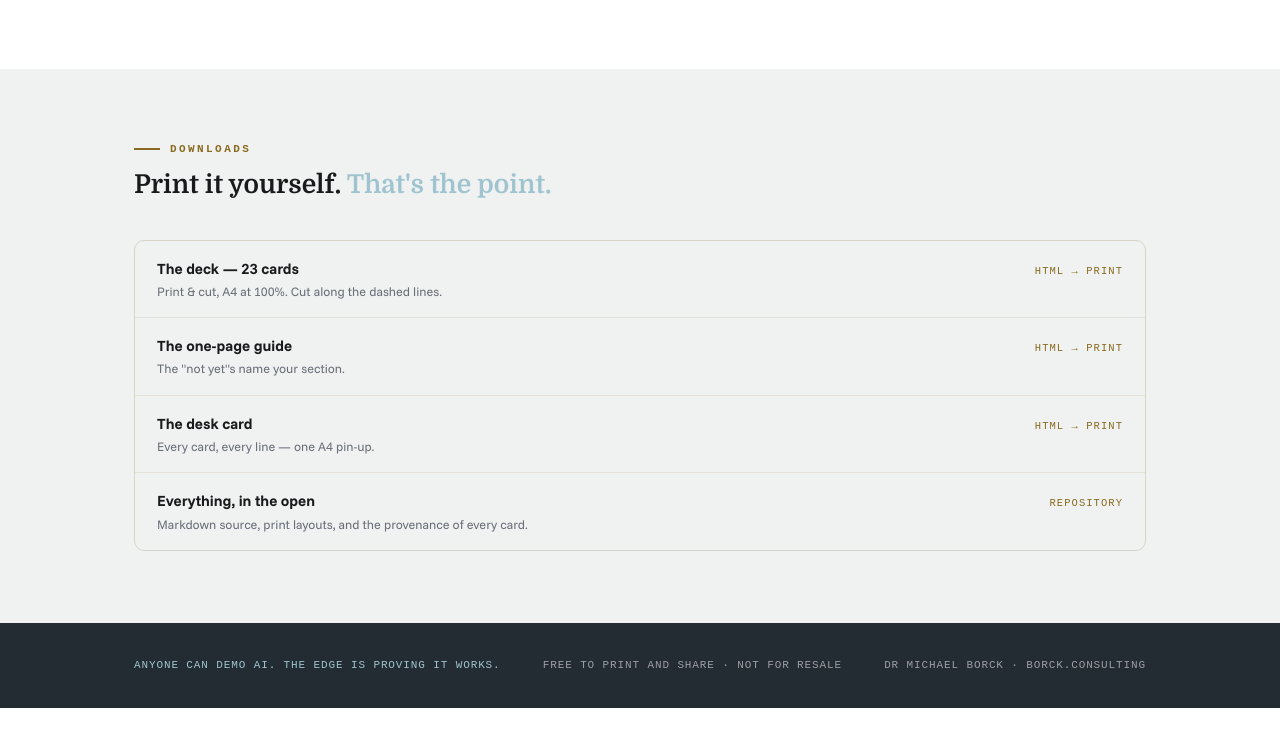
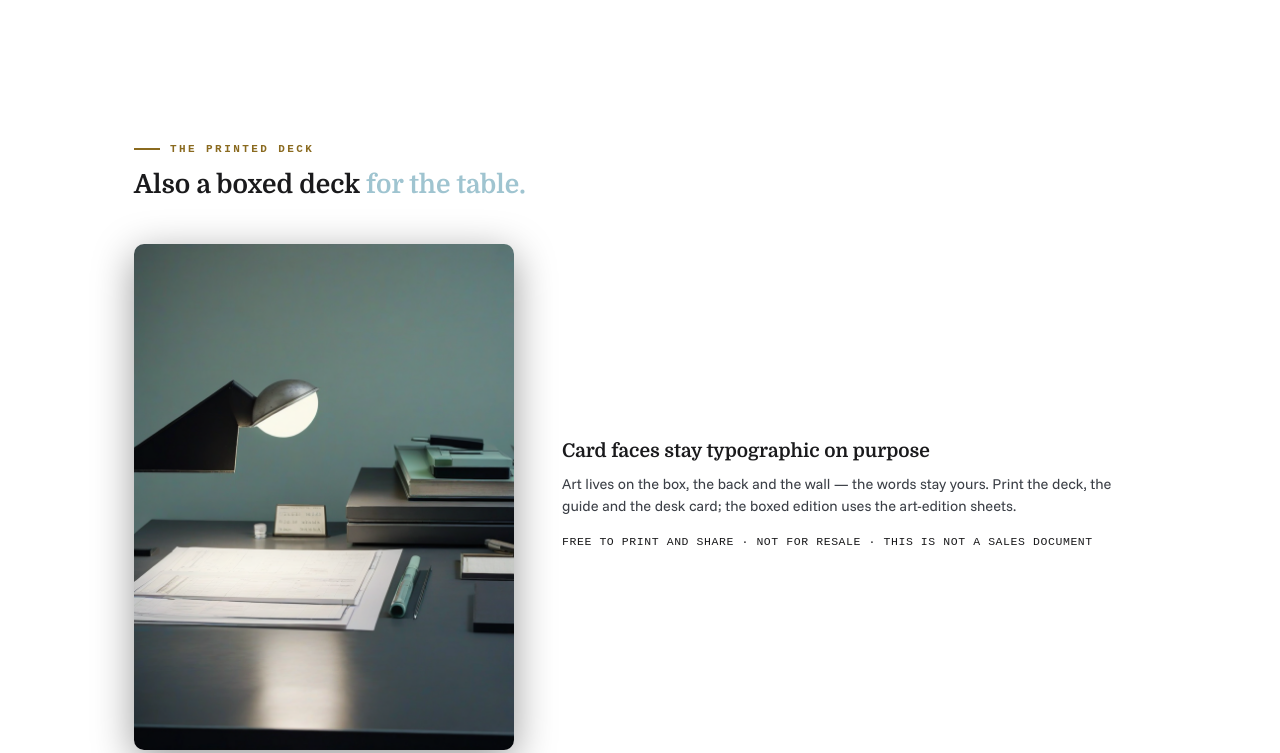
Before and after one commit to michael-borck/evidence-deck, a plain HTML site: page index.html in a window 1280 px wide. Shown: the part 1296-2049 px from the top of the page. Before the commit the page ends 2004 px from the top, so only its background shows below. Drawn offline with Linux system fonts and the light colour scheme; a web font is replaced by a local one.

Commit message:
Wire hero art and boxed-deck section into landing

```diff
--- a/index.html
+++ b/index.html
@@ -17,6 +17,9 @@ h1,h2,h3{font-family:var(--serif);line-height:1.15}
 .kicker.dark{color:#8A6A1F}.kicker.dark::before{background:#8A6A1F}
 .wrap{max-width:1060px;margin:0 auto;padding:0 24px}
 .hero{position:relative;background:var(--bg);color:#fff;overflow:hidden}
+.hero .bg{position:absolute;inset:0;background:url('assets/art/banner.png') center/cover;opacity:.42}
+.hero .bg::after{content:"";position:absolute;inset:0;background:linear-gradient(90deg,rgba(35,43,51,.96) 0%,rgba(35,43,51,.7) 48%,rgba(35,43,51,.25) 100%)}
+.hero .wrap{position:relative;z-index:1}
 .hero .wrap{position:relative;padding:110px 24px 120px;max-width:1060px}
 .hero h1{font-size:clamp(30px,4.6vw,46px);margin:14px 0 0}
 .hero h1 em{font-style:normal;color:var(--gold)}
@@ -42,6 +45,12 @@ section.alt{background:var(--paper)}
 .step .n{font-family:var(--serif);font-size:30px;color:var(--gold);font-weight:700}
 .step h3{font-size:16px;margin:6px 0 6px}
 .step p{font-size:13.5px;color:#4B5157}
+.split{display:grid;grid-template-columns:minmax(240px,380px) 1fr;gap:48px;align-items:center;margin-top:44px}
+.split img{width:100%;border-radius:10px;display:block;box-shadow:0 10px 40px rgba(0,0,0,.4)}
+.split h3{font-size:19px;margin:0 0 10px}
+.split p{font-size:14.5px;color:#3B3F46;margin:0 0 12px}
+.split .facts{font-family:var(--mono);font-size:11.5px;letter-spacing:.05em;color:var(--faint);line-height:2;text-transform:uppercase}
+@media(max-width:800px){.split{grid-template-columns:1fr}}
 .dl{margin-top:40px;border:1px solid #D8D4CA;border-radius:10px;overflow:hidden}
 .dl a{display:flex;justify-content:space-between;align-items:baseline;gap:16px;padding:16px 22px;text-decoration:none;color:var(--ink);border-bottom:1px solid #E4E1D8}
 .dl a:last-child{border-bottom:0}
@@ -53,7 +62,7 @@ footer{background:var(--bg);color:rgba(255,255,255,.55);padding:34px 0}
 footer .wrap{display:flex;justify-content:space-between;gap:16px;flex-wrap:wrap;font-family:var(--mono);font-size:11px;letter-spacing:.08em;text-transform:uppercase}
 footer .tag{color:var(--gold)}
 </style></head><body>
-<div class="hero"><div class="wrap">
+<div class="hero"><div class="bg"></div><div class="wrap">
 <div class="kicker">A free deck of moves</div>
 <h1>Does it actually work?<br><em>Prove it.</em></h1>
 <p class="lede">Twenty-three cards from two books on applied AI evaluation: claims versus tested controls, the three release gates, honest measurement, defensible ratings, and the records that make the judgement defensible.</p>
@@ -73,6 +82,21 @@ footer .tag{color:var(--gold)}
 <h2 class="lead">Deal it. <em>Work it. Commit to three.</em></h2>
 <div class="pair"><div class="step"><div class="n">1</div><h3>Write the proof brief first</h3><p>Intended use, affected people, baseline, acceptance rule with the blast radius — before the build, not after the results.</p></div><div class="step"><div class="n">2</div><h3>Label every claim</h3><p>Observed, illustrative, or not tested. A demo persuades; a log proves.</p></div><div class="step"><div class="n">3</div><h3>Defend the dossier at the gates</h3><p>Prototype, pilot, production, continued operation — each gate has its own evidence.</p></div></div>
 </div></section>
+<section>
+  <div class="wrap">
+    <div class="kicker dark">The printed deck</div>
+    <h2 class="lead">Also a boxed deck <em>for the table.</em></h2>
+    <div class="split">
+      <img src="assets/art/cover.png" alt="Box art">
+      <div>
+        <h3>Card faces stay typographic on purpose</h3>
+        <p>Art lives on the box, the back and the wall — the words stay yours. Print the deck, the guide and the desk card; the boxed edition uses the art-edition sheets.</p>
+        <div class="facts">Free to print and share · not for resale · this is not a sales document</div>
+      </div>
+    </div>
+  </div>
+</section>
+
 <section class="alt" id="download"><div class="wrap">
 <div class="kicker dark">Downloads</div>
 <h2 class="lead">Print it yourself. <em>That's the point.</em></h2>
```
